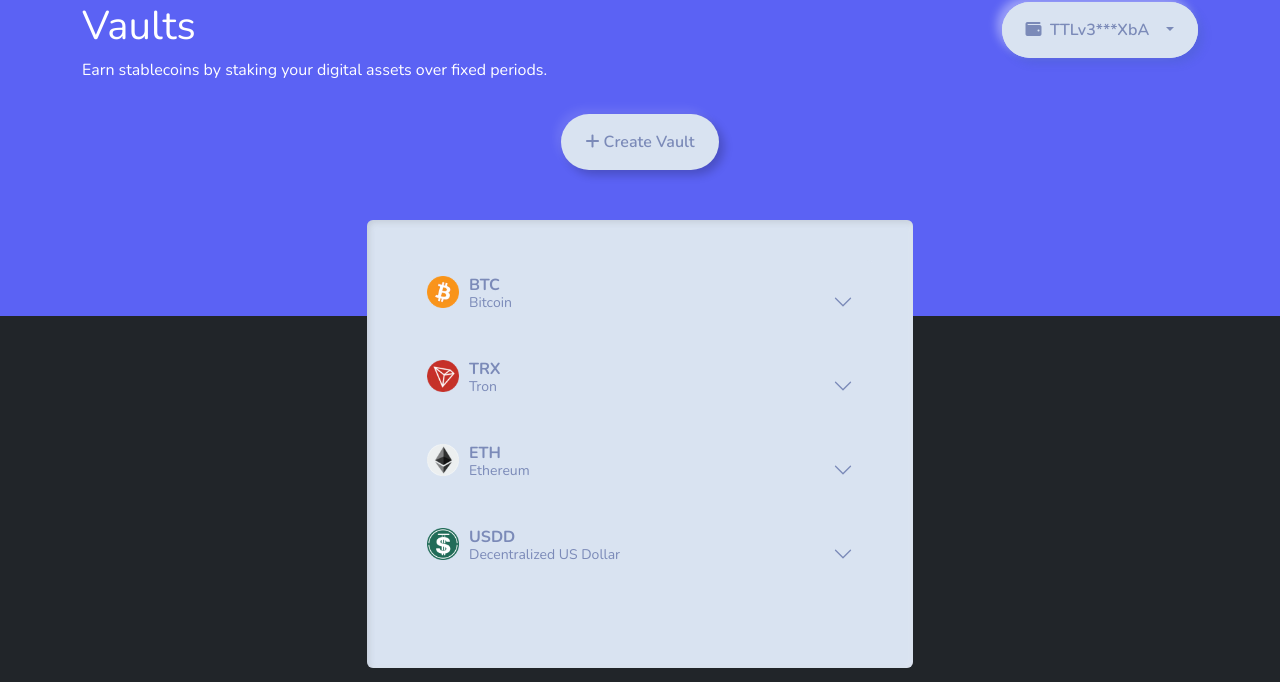
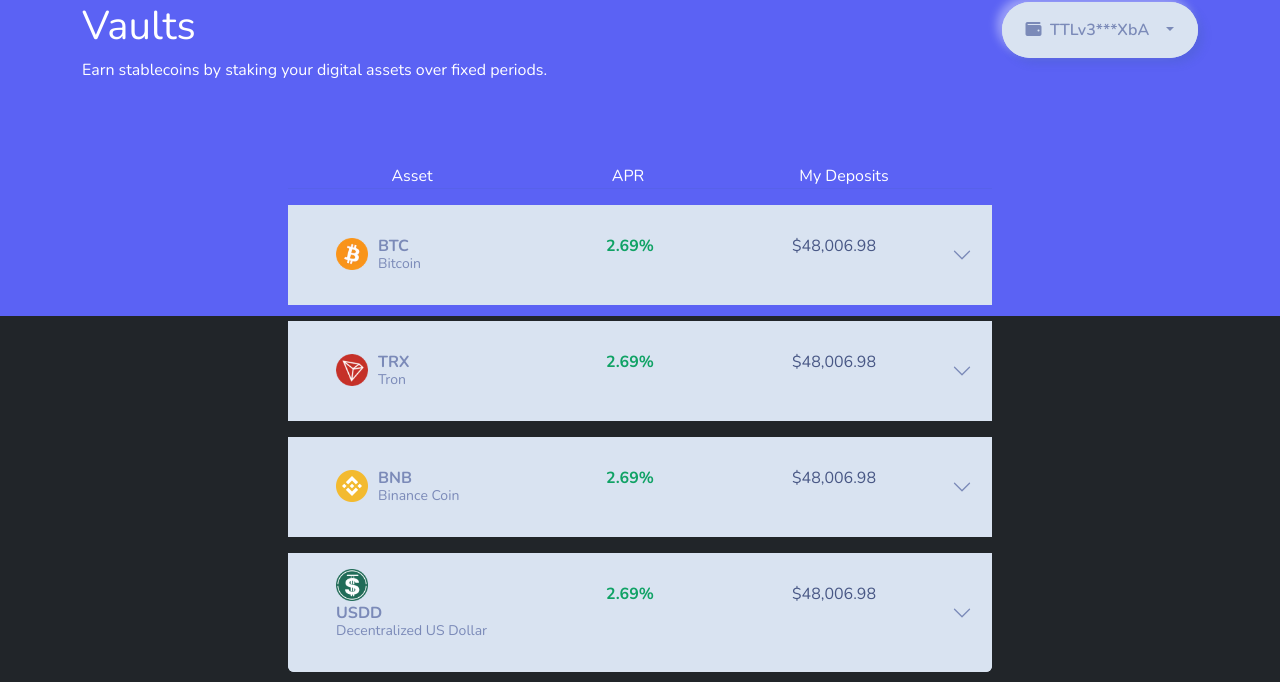
Before and after one commit to wescosmic/sorrel-banq-app, a React (Create React App) app: page /vaults in a window 1280 px wide. Shown: the part 270-952 px from the top of the page. Built offline with nearby package versions, Linux system fonts and the light colour scheme.

Commit message:
vault updates

```diff
--- a/src/components/offcanvas-vaultcreate.js
+++ b/src/components/offcanvas-vaultcreate.js
@@ -15,6 +15,23 @@ const OffcanvasVaultCreate = () => {
   </div>
   <div class="offcanvas-body mx-3">
 
+
+    <div class="row mt-3">
+      <div class="col">
+      <p className="text-left">Enter Vault Name</p>
+          <div className="input-group mb-1 mt-3">
+            <div className="form-floating">
+              <input
+                type="text"
+                className="form-control"
+                id="floatingInputGroup1"
+                placeholder="eg. Pizza Fund"
+              />
+              <label for="floatingInputGroup1">eg. Pizza Fund</label>
+            </div>
+          </div>
+      </div>
+    </div>
 
     <div class="row mt-3">
       <div class="col">
--- a/src/components/vaultitem.js
+++ b/src/components/vaultitem.js
@@ -1,7 +1,7 @@
-import OffcanvasVaultDeposit from "../components/offcanvas-vaultdeposit";
 import USDDImg from "../img/usdd.png";
 import BTCImg from "../img/btc.png";
 import TRXImg from "../img/trx.png";
+import BNBImg from "../img/bnb.png";
 import ETHImg from "../img/eth.png";
 
 
@@ -11,9 +11,26 @@ const VaultItem = () => {
 
     <>
 
-      <div class="accordion-item vault-item">
+        <div class="card-header d-none d-lg-block">
+          <div class="row mt-4 mx-3 pt-3 pe-4 text-white">
+            <div class="col text-center">
+              Asset
+            </div>
+            <div class="col text-center">
+              APR
+            </div>
+            <div class="col text-center">
+              My Deposits
+            </div>
+
+          </div>
+        </div>
+
+      <div class="accordion-item vault-item mt-3">
         <h2 class="accordion-header" id="headingOne">
           <button class="accordion-button collapsed" type="button" data-bs-toggle="collapse" data-bs-target="#collapseOne" aria-expanded="false" aria-controls="collapseOne">
+            <div class="container row mx-1 pt-3">
+              <div class="col">
                 <img
                   src={BTCImg}
                   alt="gStable"
@@ -25,24 +42,69 @@ const VaultItem = () => {
                   <b>BTC</b>
                   <p class="small">Bitcoin</p>
                 </div>
+              </div>
+              <div class="col text-center apr-info">
+                <b class="d-lg-none">APR</b>
+                <h6>2.69%</h6>
+              </div>
+              <div class="col text-center">
+                <b class="d-lg-none">My Deposit</b>
+                <h6>$48,006.98</h6>
+              </div>
+            </div>
           </button>
         </h2>
         <div id="collapseOne" class="accordion-collapse collapse" aria-labelledby="headingOne" data-bs-parent="#accordionExample">
           <div class="accordion-body">
-              Addon description and whatever
-            <div class="row mt-5">
+          <div class="row">
+            <div class="col border-bottom pb-3 border-width-2">
+              Vault harvests yields from the goStables protocol and automatically deposits to your chosen Account every 30 days. Deposits are locked for 3 months.
+            </div>
+          </div>
+          <div class="row mt-3">
+
             <div class="col"></div>
-              <div class="col">
-              <button class="btn btn-outline-info" type="button" data-bs-toggle="offcanvas" data-bs-target="#offcanvasVaultDeposit" aria-controls="offcanvasVaultDeposit">Deposit</button>
+            <div class="col-md-6">
+            <p className="text-left">Enter Amount</p>
+                <div className="input-group mb-1 mt-3">
+                  <div className="form-floating">
+                    <input
+                      type="text"
+                      className="form-control"
+                      id="floatingInputGroup1"
+                      placeholder="$"
+                    />
+                    <label for="floatingInputGroup1">$</label>
+                  </div>
+                </div>
+                <p className="small pb-3">Balance: 3.033369 BTC</p>
             </div>
             <div class="col"></div>
           </div>
+
+            <div class="row mt-1 mb-3 text-center">
+              <div class="col"></div>
+              <div class="col">
+                <button class="btn btn-outline-info" type="button">Deposit</button>
+
+              </div>
+              <div class="col">
+                <button class="btn btn-outline-secondary disabled" type="button">Withdraw</button>
+              </div>
+              <div class="col">
+
+              </div>
+            </div>
+            <p className="small mt-5 mb-3 text-center">Deposit Locked till XXXXX.</p>
           </div>
         </div>
       </div>
-      <div class="accordion-item vault-item">
-        <h2 class="accordion-header" id="headingOne">
-          <button class="accordion-button collapsed" type="button" data-bs-toggle="collapse" data-bs-target="#collapseOne" aria-expanded="false" aria-controls="collapseOne">
+
+      <div class="accordion-item vault-item mt-3">
+        <h2 class="accordion-header" id="headingTwo">
+          <button class="accordion-button collapsed" type="button" data-bs-toggle="collapse" data-bs-target="#collapseTwo" aria-expanded="false" aria-controls="collapseTwo">
+            <div class="container row mx-1 pt-3">
+              <div class="col">
                 <img
                   src={TRXImg}
                   alt="gStable"
@@ -54,53 +116,77 @@ const VaultItem = () => {
                   <b>TRX</b>
                   <p class="small">Tron</p>
                 </div>
+              </div>
+              <div class="col text-center apr-info">
+                <b class="d-lg-none">APR</b>
+                <h6>2.69%</h6>
+              </div>
+              <div class="col text-center">
+                <b class="d-lg-none">My Deposit</b>
+                <h6>$48,006.98</h6>
+              </div>
+            </div>
           </button>
         </h2>
-        <div id="collapseOne" class="accordion-collapse collapse" aria-labelledby="headingOne" data-bs-parent="#accordionExample">
+        <div id="collapseTwo" class="accordion-collapse collapse" aria-labelledby="headingTwo" data-bs-parent="#accordionExample">
           <div class="accordion-body">
               Addon description and whatever
             <div class="row mt-5">
               <div class="col"></div>
               <div class="col">
-              <button class="btn btn-outline-info" type="button" data-bs-toggle="offcanvas" data-bs-target="#offcanvasVaultDeposit" aria-controls="offcanvasVaultDeposit">Deposit</button>
+              <button class="btn btn-outline-info" type="button">Deposit</button>
               </div>
               <div class="col"></div>
             </div>
           </div>
         </div>
       </div>
-      <div class="accordion-item vault-item">
-        <h2 class="accordion-header" id="headingOne">
-          <button class="accordion-button collapsed" type="button" data-bs-toggle="collapse" data-bs-target="#collapseOne" aria-expanded="false" aria-controls="collapseOne">
+      <div class="accordion-item vault-item mt-3">
+        <h2 class="accordion-header" id="headingThree">
+          <button class="accordion-button collapsed" type="button" data-bs-toggle="collapse" data-bs-target="#collapseThree" aria-expanded="false" aria-controls="collapseThree">
+            <div class="container row mx-1 pt-3">
+              <div class="col">
                 <img
-                src={ETHImg}
+                  src={BNBImg}
                   alt="gStable"
                   width="32"
                   height="32"
                   class="flex-shrink-0"
                 />
                 <div class="currency-name">
-                <b>ETH</b>
-                <p class="small">Ethereum</p>
+                  <b>BNB</b>
+                  <p class="small">Binance Coin</p>
+                </div>
+              </div>
+              <div class="col text-center apr-info">
+                <b class="d-lg-none">APR</b>
+                <h6>2.69%</h6>
+              </div>
+              <div class="col text-center">
+                <b class="d-lg-none">My Deposit</b>
+                <h6>$48,006.98</h6>
+              </div>
             </div>
           </button>
         </h2>
-        <div id="collapseOne" class="accordion-collapse collapse" aria-labelledby="headingOne" data-bs-parent="#accordionExample">
+        <div id="collapseThree" class="accordion-collapse collapse" aria-labelledby="headingThree" data-bs-parent="#accordionExample">
           <div class="accordion-body">
               Addon description and whatever
             <div class="row mt-5">
               <div class="col"></div>
               <div class="col">
-              <button class="btn btn-outline-info" type="button" data-bs-toggle="offcanvas" data-bs-target="#offcanvasVaultDeposit" aria-controls="offcanvasVaultDeposit">Deposit</button>
+              <button class="btn btn-outline-info" type="button">Deposit</button>
               </div>
               <div class="col"></div>
             </div>
           </div>
         </div>
       </div>
-      <div class="accordion-item vault-item">
-        <h2 class="accordion-header" id="headingOne">
-          <button class="accordion-button collapsed" type="button" data-bs-toggle="collapse" data-bs-target="#collapseOne" aria-expanded="false" aria-controls="collapseOne">
+      <div class="accordion-item vault-item mt-3">
+        <h2 class="accordion-header" id="headingFour">
+          <button class="accordion-button collapsed" type="button" data-bs-toggle="collapse" data-bs-target="#collapseFour" aria-expanded="false" aria-controls="collapseFour">
+            <div class="container row mx-1 pt-3">
+              <div class="col">
                 <img
                   src={USDDImg}
                   alt="gStable"
@@ -112,15 +198,25 @@ const VaultItem = () => {
                   <b>USDD</b>
                   <p class="small">Decentralized US Dollar</p>
                 </div>
+              </div>
+              <div class="col text-center apr-info">
+                <b class="d-lg-none">APR</b>
+                <h6>2.69%</h6>
+              </div>
+              <div class="col text-center">
+                <b class="d-lg-none">My Deposit</b>
+                <h6>$48,006.98</h6>
+              </div>
+            </div>
           </button>
         </h2>
-        <div id="collapseOne" class="accordion-collapse collapse" aria-labelledby="headingOne" data-bs-parent="#accordionExample">
+        <div id="collapseFour" class="accordion-collapse collapse" aria-labelledby="headingFour" data-bs-parent="#accordionExample">
           <div class="accordion-body">
               Addon description and whatever
             <div class="row mt-5">
               <div class="col"></div>
               <div class="col">
-              <button class="btn btn-outline-info" type="button" data-bs-toggle="offcanvas" data-bs-target="#offcanvasVaultDeposit" aria-controls="offcanvasVaultDeposit">Deposit</button>
+              <button class="btn btn-outline-info" type="button">Deposit</button>
               </div>
               <div class="col"></div>
             </div>
@@ -129,7 +225,6 @@ const VaultItem = () => {
       </div>
 
 
-      <OffcanvasVaultDeposit></OffcanvasVaultDeposit>
 
     </>
 
--- a/src/components/walletconnect.js
+++ b/src/components/walletconnect.js
@@ -4,7 +4,7 @@ const WalletConnect = () => {
 
 
                 <div class="btn-group float-end" role="group">
-                  <button id="btnGroupDrop1" type="button" class="btn btn-secondary dropdown-toggle" data-bs-toggle="dropdown" aria-expanded="false">
+                  <button id="btnGroupDrop1" type="button" class="btn btn-secondary dropdown-toggle btn-web3" data-bs-toggle="dropdown" aria-expanded="false">
                     <i class="fa-solid fa-wallet"></i>&nbsp;
                     TTLv3***XbA&nbsp;&nbsp;&nbsp;
                   </button>
--- a/src/index.css
+++ b/src/index.css
@@ -83,7 +83,7 @@ margin-top:0px!important;
   margin:10px;
 }
 
-.currency-acc .apr-info h6{
+.currency-acc .apr-info h6, .vault-item .apr-info h6{
 color:#10a265!important;
 font-weight: bold;
 }
@@ -101,4 +101,6 @@ font-weight: bold;
     padding: 2px;
 }
 
+.web3-btn {height: 55px;}
+
 .currency-name{display: inline-block!important;}
--- a/src/pages/vaults.js
+++ b/src/pages/vaults.js
@@ -19,10 +19,10 @@ const Vaults = () => {
             </div>
           </div>
 
-          <div class="row mt-3">
+          <div class="row">
             <div class="col"></div>
             <div className="col text-center">
-              <button class="btn btn-outline-secondary" type="button" data-bs-toggle="offcanvas" data-bs-target="#offcanvasVaultCreate" aria-controls="offcanvasVaultCreate"><i class="fa-solid fa-plus"></i>&nbsp;Create Vault</button>
+              <button class="btn btn-outline-secondary d-none" type="button" data-bs-toggle="offcanvas" data-bs-target="#offcanvasVaultCreate" aria-controls="offcanvasVaultCreate"><i class="fa-solid fa-plus"></i>&nbsp;Create Vault</button>
             </div>
           <div class="col"></div>
           </div>
@@ -36,14 +36,13 @@ const Vaults = () => {
 
 
     <div class="container vaults content">
-      <div class="row mt-n2">
+      <div class="row mt-n4">
         <div class="col"></div>
-        <div class="col-md-6">
-          <div class="card bg-secondary p-3">
-            <div class="card-body">
+        <div class="col-md-8">
 
 
-              <div class="row text-center">
+
+              <div class="row p-3">
                 <div class="col">
 
                   <div class="accordion" id="accordionExample">
@@ -57,6 +56,7 @@ const Vaults = () => {
                 <div class="row p-3">
                 <div class="col">
 
+
                 </div>
                 </div>
                 <div class="col">
@@ -67,8 +67,7 @@ const Vaults = () => {
 
 
             </div>
-          </div>
-        </div>
+
         <div class="col"></div>
       </div>
     </div>
```
Also changed, not shown: src/img/bnb.png (added). Lines whose indentation alone changed are shown as unchanged.
